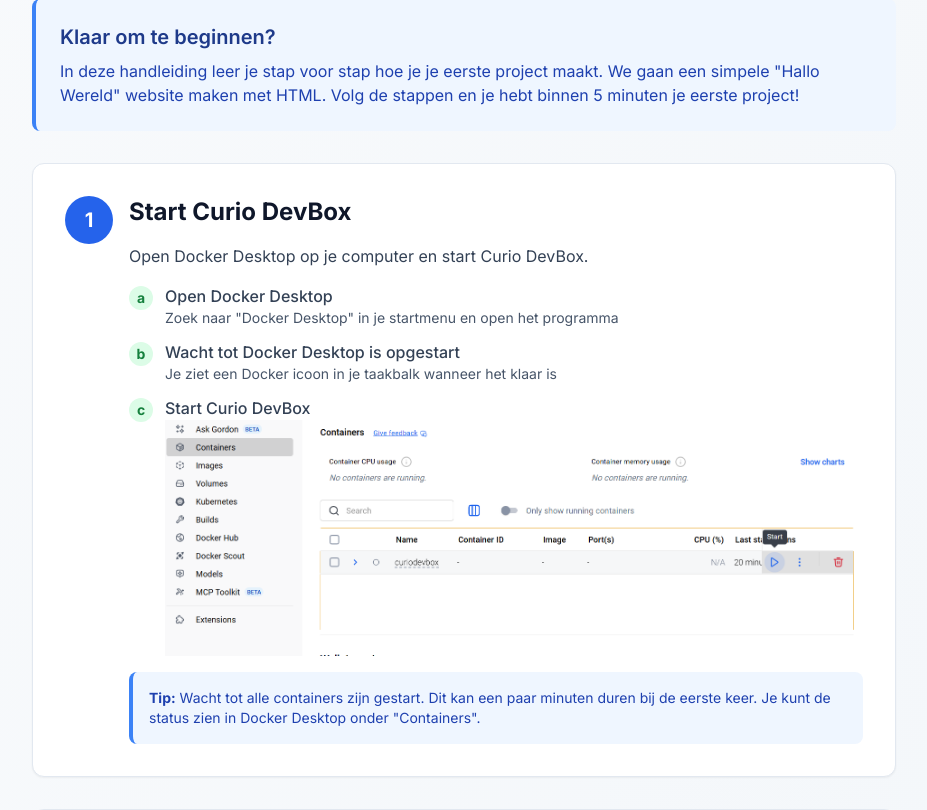
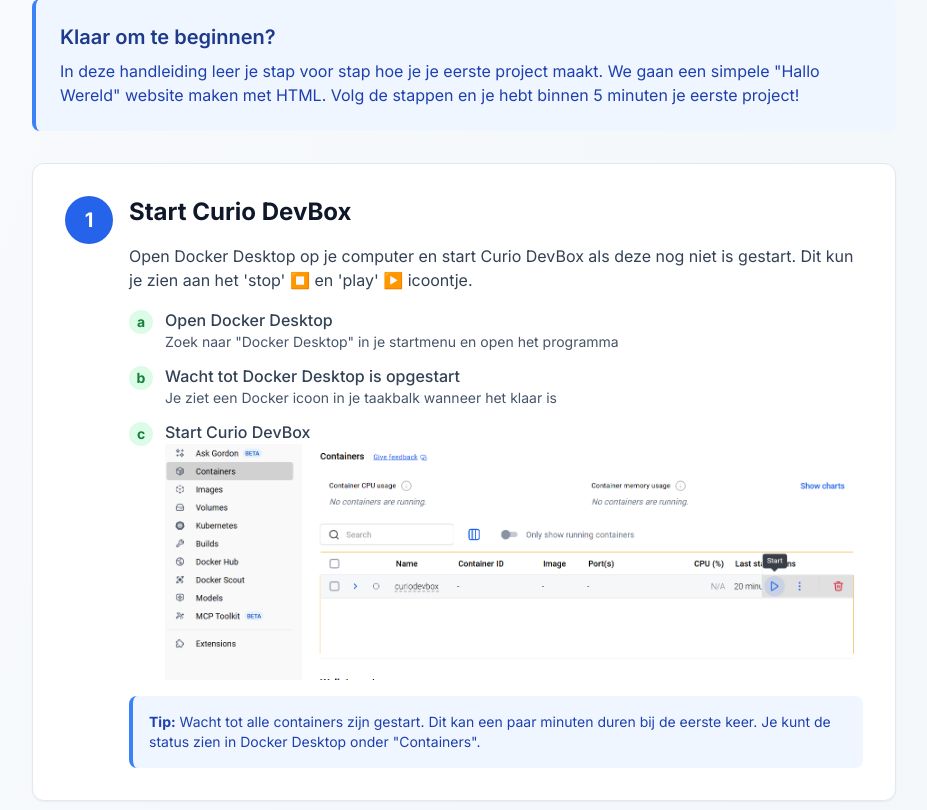
Before and after one commit to Feddman/curiodevbox, a PHP site: page /mijn-eerste-project/quickstart.php in a window 1280 px wide. Shown: the part 237-1047 px from the top of the page, without its empty margins (176-1103 px from the left). Run offline with PHP 8.4, Linux system fonts and the light colour scheme; some libraries are stand-ins or nearby versions.

Commit message:
optimize

```diff
--- a/www/quickstart.php
+++ b/www/quickstart.php
@@ -44,7 +44,7 @@
                     <div class="flex-1">
                         <h2 class="text-2xl font-bold text-slate-900 mb-4">Start Curio DevBox</h2>
                         <p class="text-slate-700 mb-4">
-                            Open Docker Desktop op je computer en start Curio DevBox.
+                            Open Docker Desktop op je computer en start Curio DevBox als deze nog niet is gestart. Dit kun je zien aan het 'stop' ⏹️ en 'play' ▶️ icoontje.
                         </p>
                         <div class="space-y-3 mb-4">
                             <div class="flex items-start gap-3">
```
